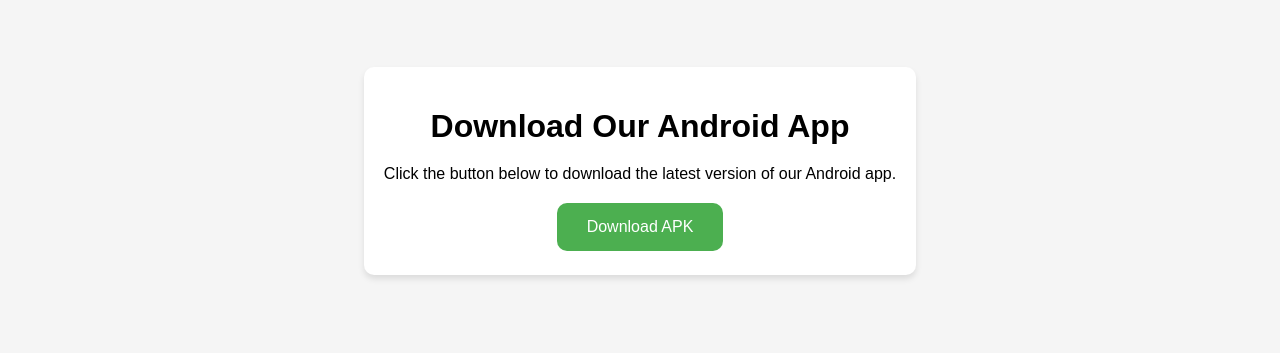
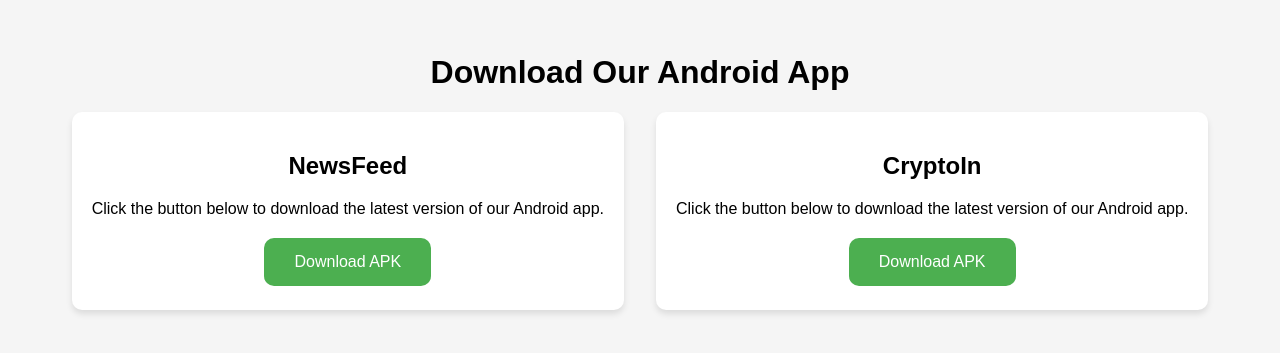
Before and after one commit to rjcode01/ApkDownloader, a plain HTML site: page index.html in a window 1280 px wide. Shown: the part 229-582 px from the top of the page. Drawn offline with Linux system fonts and the light colour scheme.

Commit message:
Add CryptoIn version 1.0.0

```diff
--- a/index.html
+++ b/index.html
@@ -3,20 +3,21 @@
 <head>
   <meta charset="UTF-8">
   <meta name="viewport" content="width=device-width, initial-scale=1.0">
-  <link rel="apple-touch-icon" sizes="180x180" href="/apple-touch-icon.png">
-	<link rel="icon" type="image/png" sizes="32x32" href="/favicon-32x32.png">
-	<link rel="icon" type="image/png" sizes="16x16" href="/favicon-16x16.png">
+  <link rel="apple-touch-icon" sizes="180x180" href="./apple-touch-icon.png">
+	<link rel="icon" type="image/png" sizes="32x32" href="./favicon-32x32.png">
+	<link rel="icon" type="image/png" sizes="16x16" href="./favicon-16x16.png">
   <title>Download Android APK</title>
   <style>
     body {
       font-family: Arial, sans-serif;
-      display: flex;
-      justify-content: center;
-      align-items: center;
-      height: 100vh;
       margin: 0;
       background-color: #f5f5f5;
       padding: 0 .5rem;
+      height: 100vh;
+      display: flex;
+      flex-direction: column;
+      justify-content: center;
+      align-items: center;
     }
     .container {
       text-align: center;
@@ -48,10 +49,18 @@
   </style>
 </head>
 <body>
+  <h1 style="text-align: center;">Download Our Android App</h1>
+ <div style="display: flex; column-gap: 2rem; row-gap: 2rem; justify-content: center; align-items: center; flex-wrap: wrap;">
   <div class="container">
-    <h1>Download Our Android App</h1>
+    <h2>NewsFeed</h2>
     <p>Click the button below to download the latest version of our Android app.</p>
     <a href="/NewsFeed.apk" class="download-button" download>Download APK</a>
   </div>
+  <div class="container">
+    <h2>CryptoIn</h2>
+    <p>Click the button below to download the latest version of our Android app.</p>
+    <a href="/CryptoIn.apk" class="download-button" download>Download APK</a>
+  </div>
+ </div>
 </body>
 </html>
```
Also changed, not shown: 1 other file.
